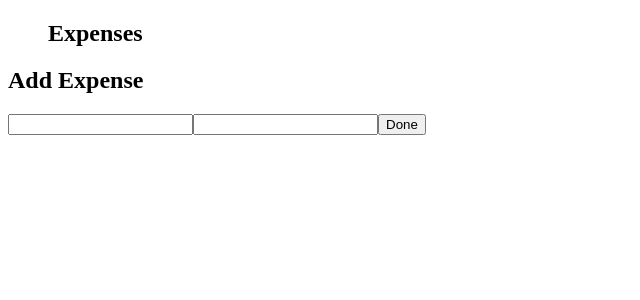
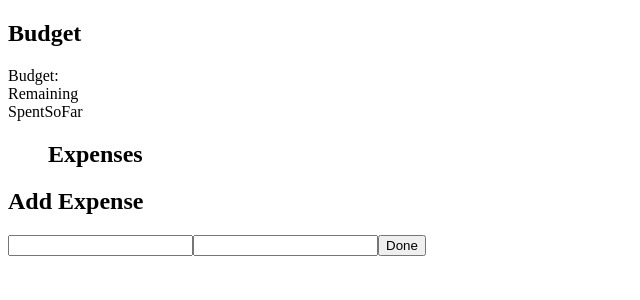
Before and after one commit to VitalkaMihal/react-budget-app, a React (Create React App) app: page / in a window 1280 px wide. Shown: the top 300 px of the page, without its empty margins (0-640 px from the left). Built offline with nearby package versions, Linux system fonts and the light colour scheme.

Commit message:
feat(project-4): add BudgetList

```diff
--- a/src/App.tsx
+++ b/src/App.tsx
@@ -1,10 +1,12 @@
 import React from "react";
 import { ExpensesList } from "./components/ExpensesList/ExpensesList";
 import { Form } from "./components/Form/Form";
+import { BudgetList } from "./components/BudgetList/BudgetList";
 
 const App = () => {
   return (
     <div className="App">
+      <BudgetList />
       <ExpensesList />
       <Form />
     </div>
--- /dev/null
+++ b/src/components/Budget/Budget.tsx
@@ -0,0 +1,5 @@
+import React from "react";
+
+export const Budget = () => {
+  return <div>Budget: </div>;
+};
--- /dev/null
+++ b/src/components/BudgetList/BudgetList.tsx
@@ -0,0 +1,15 @@
+import React from "react";
+import { Budget } from "../Budget/Budget";
+import { Remaining } from "../Remaining/Remaining";
+import { SpentSoFar } from "../SpentSoFar/SpentSoFar";
+
+export const BudgetList = () => {
+  return (
+    <div>
+      <h2>Budget</h2>
+      <Budget />
+      <Remaining />
+      <SpentSoFar />
+    </div>
+  );
+};
--- a/src/components/ExpensesItem/ExpensesItem.tsx
+++ b/src/components/ExpensesItem/ExpensesItem.tsx
@@ -1,5 +1,5 @@
 import React, { ReactNode } from "react";
-import { Expense, UseExpensesContext } from "../../context/Expenses/Expenses";
+import { Expense, UseExpensesContext } from "../../context/ExpensesContext/ExpensesContext";
 import { Badge } from "../Badge/Badge";
 
 interface ExpensesItemProps {
--- a/src/components/ExpensesList/ExpensesList.tsx
+++ b/src/components/ExpensesList/ExpensesList.tsx
@@ -1,5 +1,5 @@
 import React from "react";
-import { Expense, UseExpensesContext } from "../../context/Expenses/Expenses";
+import { Expense, UseExpensesContext } from "../../context/ExpensesContext/ExpensesContext";
 import { ExpensesItem } from "../ExpensesItem/ExpensesItem";
 
 export const ExpensesList = () => {
--- a/src/components/Form/Form.tsx
+++ b/src/components/Form/Form.tsx
@@ -1,7 +1,7 @@
 import React from "react";
 
 import { useForm } from "react-hook-form";
-import { UseExpensesContext } from "../../context/Expenses/Expenses";
+import { UseExpensesContext } from "../../context/ExpensesContext/ExpensesContext";
 import uuid from "react-uuid";
 
 export const Form = () => {
--- /dev/null
+++ b/src/components/Remaining/Remaining.tsx
@@ -0,0 +1,5 @@
+import React from "react";
+
+export const Remaining = () => {
+  return <div>Remaining</div>;
+};
--- /dev/null
+++ b/src/components/SpentSoFar/SpentSoFar.tsx
@@ -0,0 +1,5 @@
+import React from "react";
+
+export const SpentSoFar = () => {
+  return <div>SpentSoFar</div>;
+};
--- a/src/index.tsx
+++ b/src/index.tsx
@@ -1,7 +1,7 @@
 import React from "react";
 import ReactDOM from "react-dom/client";
 import App from "./App";
-import { ExpenseContextProvider } from "./context/Expenses/Expenses";
+import { ExpenseContextProvider } from "./context/ExpensesContext/ExpensesContext";
 
 const root = ReactDOM.createRoot(document.getElementById("root") as HTMLElement);
 root.render(
```
Also changed, not shown: src/context/BudgetContext/BudgetContext.tsx (added, +9 -0 lines), src/context/ExpensesContext/ExpensesContext.tsx (renamed from src/context/Expenses/Expenses.tsx).
